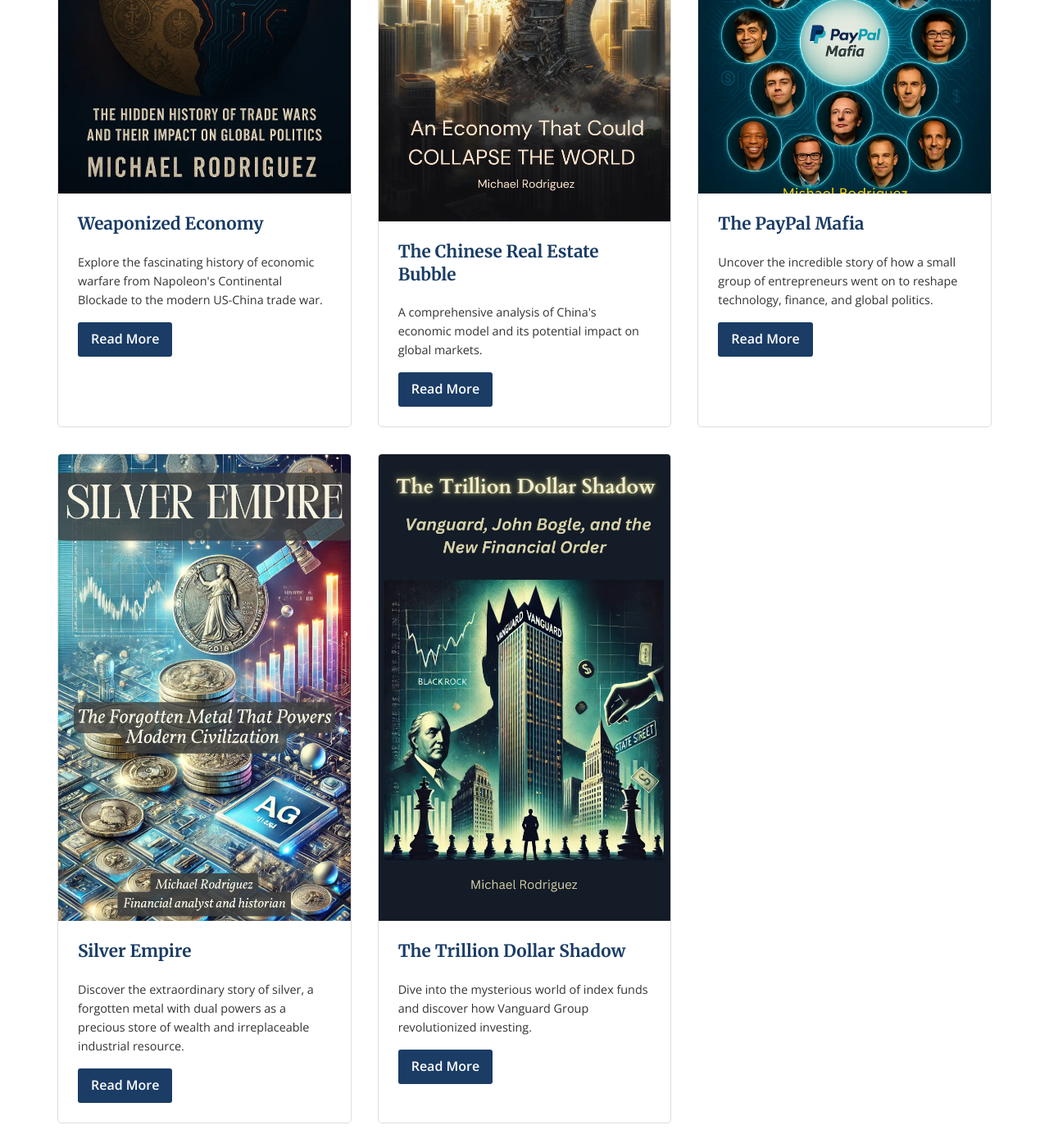
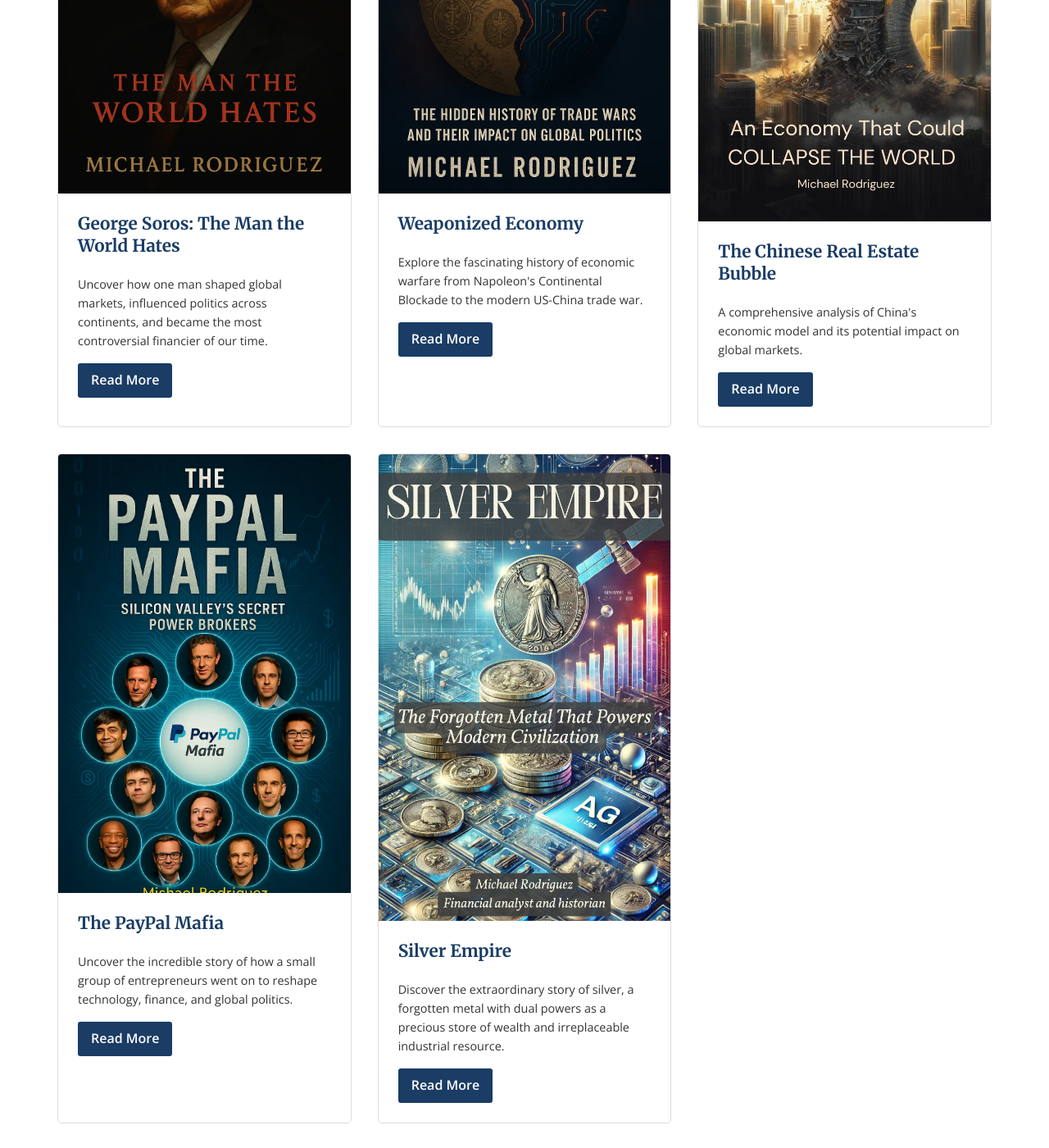
Before and after one commit to Zews123/michael-rodriguez-books, a Jekyll site: the page built from index.md, in a window 1280 px wide and 1400 px high, scrolled down 955 px. Shown: the whole window at 82% size. Built offline with Jekyll 4.4.1, drawn with Linux system fonts in a browser that asks for light colours.

Commit message:
Update index.md

```diff
--- a/index.md
+++ b/index.md
@@ -15,6 +15,15 @@
 
 ## Latest Books
 <div class="book-grid">
+  <div class="book-card">
+    <img src="{{ site.baseurl }}/assets/images/George-Soros-Book-Cover.webp" alt="George Soros Book Cover" style="max-width: 100%; height: auto;" loading="lazy">
+    <div class="book-card-content">
+      <h3>George Soros: The Man the World Hates</h3>
+      <p>Uncover how one man shaped global markets, influenced politics across continents, and became the most controversial financier of our time.</p>
+      <a href="{{ site.baseurl }}/books/george-soros" class="btn">Read More</a>
+    </div>
+  </div>
+
   <div class="book-card">
     <img src="{{ site.baseurl }}/assets/images/Weaponized_Economy.webp" alt="Weaponized Economy Book Cover" style="max-width: 100%; height: auto;" loading="lazy">
     <div class="book-card-content">
@@ -50,15 +59,6 @@
       <a href="{{ site.baseurl }}/books/silver-empire" class="btn">Read More</a>
     </div>
   </div>
-
-  <div class="book-card">
-    <img src="{{ site.baseurl }}/assets/images/Trillion_Dollar_Shadow.webp" alt="The Trillion Dollar Shadow Book Cover" style="max-width: 100%; height: auto;" loading="lazy">
-    <div class="book-card-content">
-      <h3>The Trillion Dollar Shadow</h3>
-      <p>Dive into the mysterious world of index funds and discover how Vanguard Group revolutionized investing.</p>
-      <a href="{{ site.baseurl }}/books/trillion-dollar-shadow" class="btn">Read More</a>
-    </div>
-  </div>
 </div>
 
 ## About the Author
```
